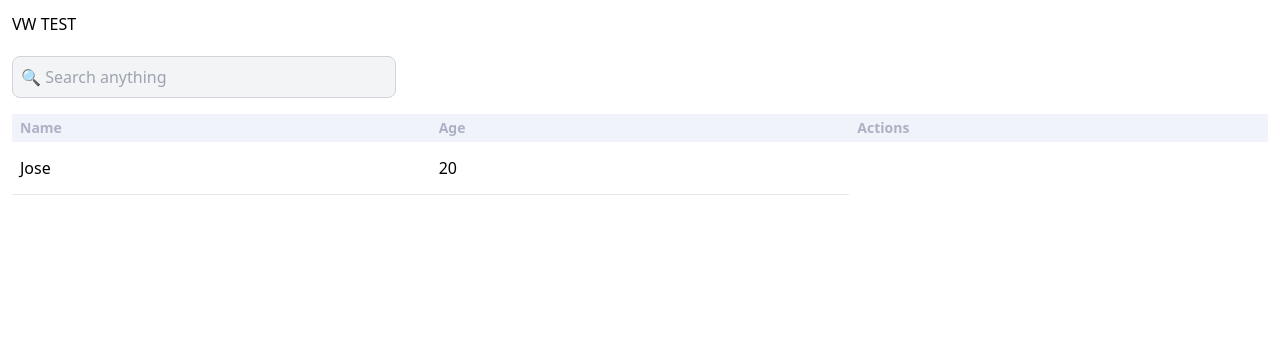
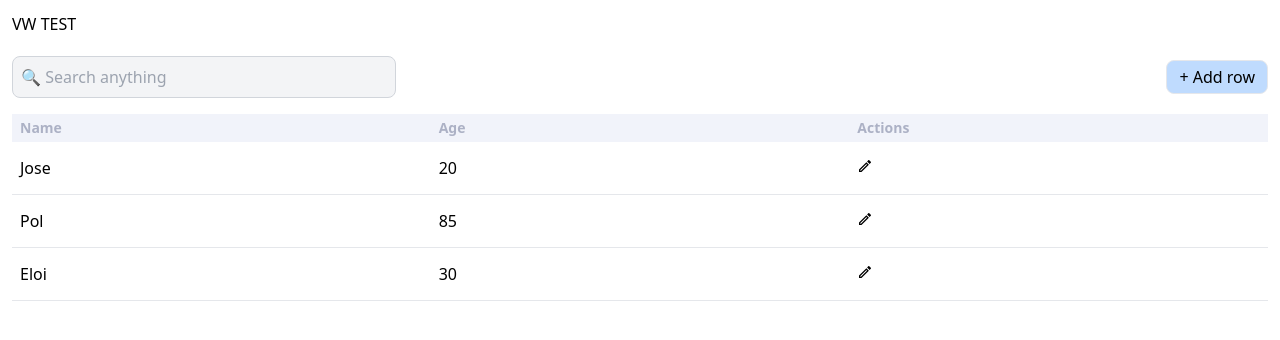
Before and after one commit to MarcViladot/vw_test, a React (Vite) app: page / in a window 1280 px wide. Shown: the top 340 px of the page. Built offline with nearby package versions, Linux system fonts and the light colour scheme.

Commit message:
test(NewRow): add unit tests

```diff
--- a/src/App.tsx
+++ b/src/App.tsx
@@ -5,11 +5,18 @@ function App() {
     <div className={'p-3'}>
       <h1 className={'mb-5'}>VW TEST</h1>
       <DataTable
-        data={[{ name: 'Jose', age: 20 }]}
+        newRowModel={{ name: '', age: 0 }}
+        data={[
+          { name: 'Jose', age: 20 },
+          { name: 'Pol', age: 85 },
+          { name: 'Eloi', age: 30 },
+        ]}
         columnDefs={[
-          { headerName: 'Name', field: 'name' },
-          { headerName: 'Age', field: 'age' },
+          { headerName: 'Name', field: 'name', type: 'text' },
+          { headerName: 'Age', field: 'age', type: 'text' },
         ]}
+        onRowEdit={console.log}
+        onRowAdded={console.log}
       />
     </div>
   );
--- a/src/components/DataTable/DataTable.tsx
+++ b/src/components/DataTable/DataTable.tsx
@@ -1,7 +1,7 @@
-import React, { useMemo, useState } from 'react';
-import { ColumnDefs, RowValues } from './types';
-import { DataTableProvider, useDataTableContext } from './context/DataTableContext';
-import { TableHeader, TableBody, TableSearchBar, EditableRow } from './components';
+import React, { useState } from 'react';
+import { ColumnDefs } from './types';
+import { DataTableProvider } from './context/DataTableContext';
+import { TableHeader, TableBody, TableSearchBar, NewRow } from './components';
 
 interface DataTableProps<T = unknown> {
   data: T[];
@@ -33,7 +33,8 @@ export const DataTable = <T,>({ data, columnDefs, onRowEdit, newRowModel, onRowA
         <div className={'table table-fixed w-full'}>
           <TableHeader />
           {newRow && onRowAdded && (
-            <AddRow<T>
+            <NewRow<T>
+              columnDefs={columnDefs}
               onCancel={() => {
                 setNewRow(undefined);
               }}
@@ -50,32 +51,3 @@ export const DataTable = <T,>({ data, columnDefs, onRowEdit, newRowModel, onRowA
     </DataTableProvider>
   );
 };
-
-interface AddRowProps<T> {
-  newRow: Partial<T>;
-  onRowAdded: (values: Partial<T>) => void;
-  onCancel: () => void;
-}
-
-export const AddRow = <T,>({ newRow, onRowAdded, onCancel }: AddRowProps<T>) => {
-  const { columnDefs } = useDataTableContext();
-
-  const rowValues: RowValues[] = useMemo(
-    () => columnDefs.map((def) => ({ value: newRow[def.field as keyof T], field: def.field, type: def.type })),
-    [newRow, columnDefs]
-  );
-
-  const handleSubmit = (values: T) => {
-    onRowAdded(values);
-  };
-
-  return (
-    <EditableRow
-      onCancel={onCancel}
-      onSubmit={handleSubmit}
-      initialValues={newRow}
-      rowValues={rowValues}
-      editing={true}
-    />
-  );
-};
--- /dev/null
+++ b/src/components/DataTable/components/NewRow.tsx
@@ -0,0 +1,27 @@
+import { ColumnDefs, RowValues } from '../types';
+import React, { useMemo } from 'react';
+import { EditableRow } from './EditableRow';
+
+interface Props<T> {
+  newRow: Partial<T>;
+  columnDefs: ColumnDefs[];
+  onRowAdded: (values: Partial<T>) => void;
+  onCancel: () => void;
+}
+
+export const NewRow = <T,>({ columnDefs, newRow, onRowAdded, onCancel }: Props<T>) => {
+  const rowValues: RowValues[] = useMemo(
+    () => columnDefs.map((def) => ({ value: newRow[def.field as keyof T], field: def.field, type: def.type })),
+    [newRow, columnDefs]
+  );
+
+  return (
+    <EditableRow
+      onCancel={onCancel}
+      onSubmit={onRowAdded}
+      initialValues={newRow}
+      rowValues={rowValues}
+      editing={true}
+    />
+  );
+};
--- a/src/components/DataTable/components/index.ts
+++ b/src/components/DataTable/components/index.ts
@@ -3,3 +3,4 @@ export * from './TableBodyCell';
 export * from './TableBody';
 export * from './TableHeader';
 export * from './TableSearchBar';
+export * from './NewRow';
```
Also changed, not shown: 1 other file (tests, documents, lock files or other folders).
